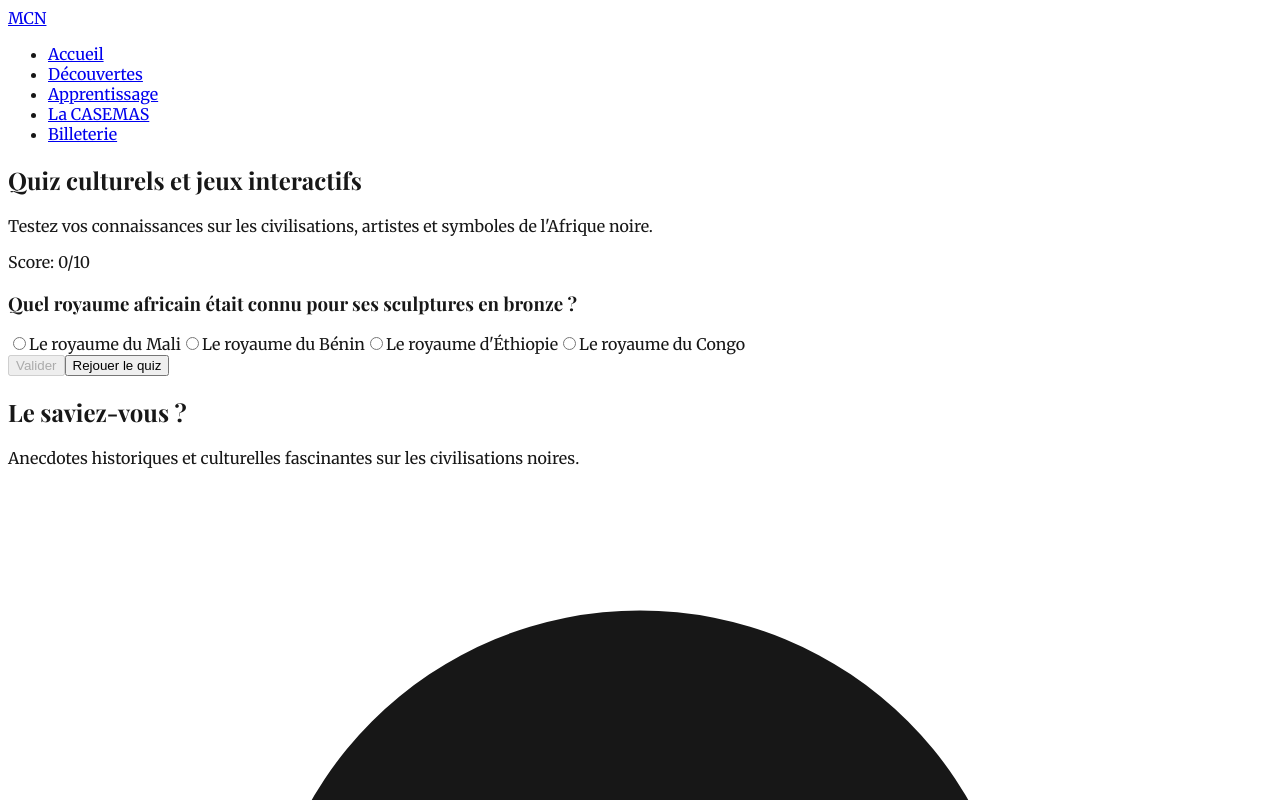
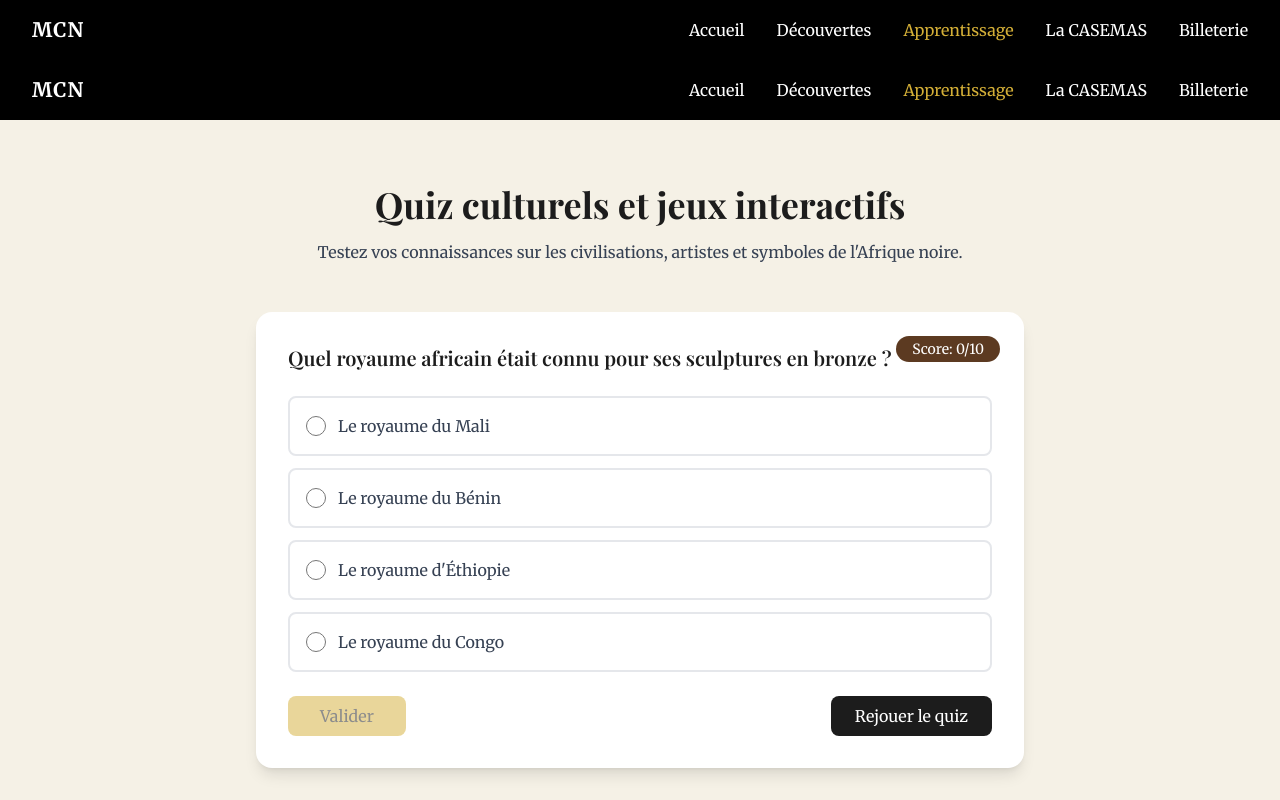
Before and after one commit to Fabricejor/MCN---Hackathon, a Next.js app: page /apprentissage in a window 1280 px wide. Shown: the top 800 px of the page. Built offline with nearby package versions, Linux system fonts and the light colour scheme.

Commit message:
implementation page billeterie v2

```diff
--- a/src/app/globals.css
+++ b/src/app/globals.css
@@ -1,3 +1,4 @@
+@import "tailwindcss";
 /* deux police uniquement  playfair display et merriweather */
 /* il ny aura qu'un seul theme le light ( melange des fois au dark ) */
 :root {
--- a/src/app/layout.tsx
+++ b/src/app/layout.tsx
@@ -1,6 +1,8 @@
 import type { Metadata } from "next";
 import { Merriweather, Playfair_Display } from "next/font/google";
 import "./globals.css";
+import Navbar from "@/components/layouts/Navbar";
+import Footer from "@/components/layouts/Footer";
 
 const merriweather = Merriweather({
   variable: "--font-merriweather",
@@ -41,7 +43,9 @@ export default function RootLayout({
   return (
     <html lang="en">
       <body className={`${merriweather.variable} ${playfair.variable} antialiased`}>
+        <Navbar />
         {children}
+        <Footer />
       </body>
     </html>
   );
```
Also changed, not shown: src/app/la-casemas/page.tsx (line endings or trailing spaces).
